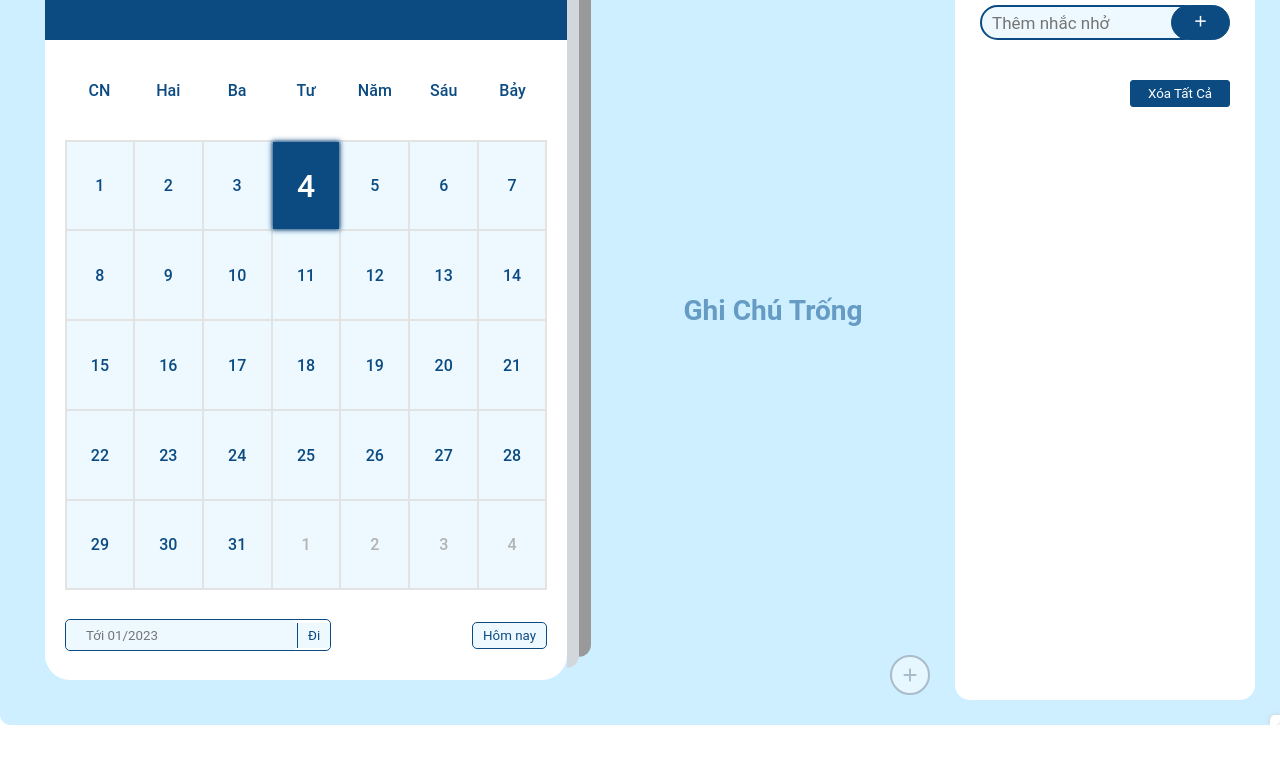
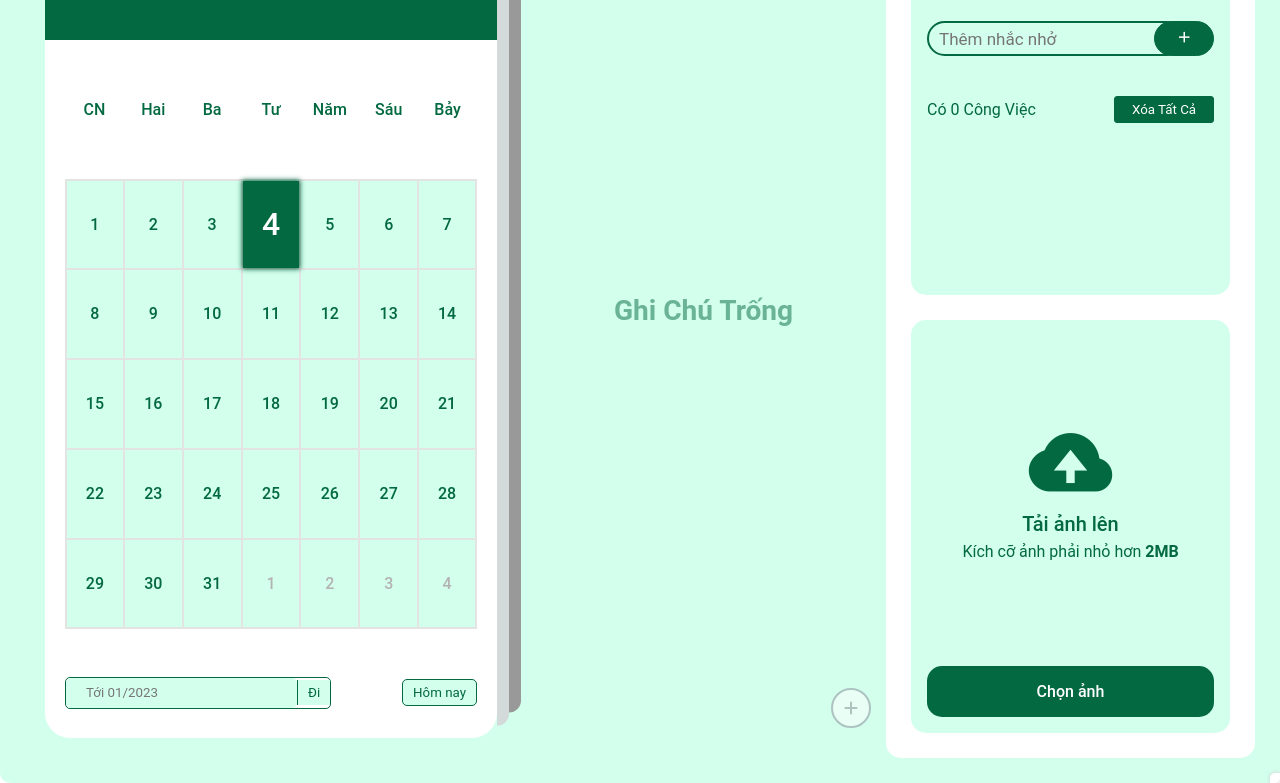
Before and after one commit to NgocLoan2569/KHKT2023, a plain HTML site: page index.html in a window 1280 px wide. Shown: the part 155-938 px from the top of the page. Before the commit the page ends 880 px from the top, so only its background shows below. Drawn offline with nearby package versions, Linux system fonts and the light colour scheme.

Commit message:
Add files via upload

```diff
--- a/index.html
+++ b/index.html
@@ -12,6 +12,7 @@
       crossorigin="anonymous"
       referrerpolicy="no-referrer"
     />
+    <link href='https://unpkg.com/boxicons@2.0.9/css/boxicons.min.css' rel='stylesheet'>
     <link rel="stylesheet" href="./style.css" />
     <link rel="stylesheet" href="https://unpkg.com/boxicons@2.1.2/css/boxicons.min.css" />
   </head>
@@ -77,11 +78,12 @@
             <button class="add-event-btn">Thêm ghi chú</button>
           </div>
         </div>
-      </div>
       <button class="add-event">
         <i class="fas fa-plus"></i>
       </button>
+    </div>
       <div class="wapper">
+        <div class="wap">
           <div class="heading"></div>
           <div class="heading"><h1>To Do List</h1></div>
           <div class="input-field">
@@ -94,6 +96,16 @@
             <button>Xóa Tất Cả</button>
           </div>
         </div>
+        <div class="wap1"></div>
+        <div class="wap">
+          <input type="file" id="file" accept="image/*" hidden>
+          <div class="img-area" data-img="">
+          <i class='bx bxs-cloud-upload icon'></i>
+          <h3>Tải ảnh lên</h3>
+          <p>Kích cỡ ảnh phải nhỏ hơn <span>2MB</span></p>
+          </div>
+          <button class="select-image">Chọn ảnh</button>
+	    </div>
     </div>
     <script src="script.js"></script>
   </body>
--- a/script.js
+++ b/script.js
@@ -528,3 +528,30 @@ function convertTime(time) {
   time = timeHour + ":" + timeMin + " " + timeFormat;
   return time;
 }
+const selectImage = document.querySelector('.select-image');
+const inputFile = document.querySelector('#file');
+const imgArea = document.querySelector('.img-area');
+
+selectImage.addEventListener('click', function () {
+	inputFile.click();
+})
+
+inputFile.addEventListener('change', function () {
+	const image = this.files[0]
+	if(image.size < 2000000) {
+		const reader = new FileReader();
+		reader.onload = ()=> {
+			const allImg = imgArea.querySelectorAll('img');
+			allImg.forEach(item=> item.remove());
+			const imgUrl = reader.result;
+			const img = document.createElement('img');
+			img.src = imgUrl;
+			imgArea.appendChild(img);
+			imgArea.classList.add('active');
+			imgArea.dataset.img = image.name;
+		}
+		reader.readAsDataURL(image);
+	} else {
+		alert("Kích cỡ ảnh lớn hơn 2MB");
+	}
+})
--- a/style.css
+++ b/style.css
@@ -1,7 +1,7 @@
 @import url("https://fonts.googleapis.com/css2?family=Poppins:wght@300;400;500;600;700&display=swap");
 :root {
-  --primary-clr: #0c4b82;
-  --primary-clr1: #032644;
+  --primary-clr: #036940;
+  --primary-clr1: #003b05;
 }
 * {
   margin: 0;
@@ -26,8 +26,8 @@
   box-sizing: border-box;
 }
 .wapper {
-  max-width: 300px;
-  min-height: 800px;
+  width: flex;
+  min-height: 400px;
   background-color: #fff;
   padding: 25px;
   width: 100%;
@@ -40,7 +40,7 @@
   text-align: center;
   padding: 15px;
   font-size: 0.8rem;
-  color:#0c4b82
+  color:var(--primary-clr);
 
 }
 .wapper .input-field {
@@ -54,8 +54,8 @@
   height: 100%;
   border-radius: 20px;
   outline: none;
-  border: 2px solid #0c4b82;
-  background-color: #edf9ff;
+  border: 2px solid var(--primary-clr);
+  background-color: #d3ffed;
   font-size: 17px;
   padding: 10px;
 }
@@ -64,9 +64,9 @@
   height: 100%;
   margin-left: -30px;
   outline: none;
-  border: 1px solid #0c4b82
+  border: 1px solid var(--primary-clr)
 ;
-  background-color: #0c4b82
+  background-color: var(--primary-clr)
 ;
   border-radius: 20px;
   color: white;
@@ -79,16 +79,16 @@
   transform: scale(1.1);
 }
 .wapper .todolist {
-  max-height: 570px;
+  max-height: 200px;
   overflow-y: auto;
-  color:#0c4b82
+  color:var(--primary-clr)
 }
 .todolist li {
   list-style: none;
   height: 45px;
   line-height: 45px;
   position: relative;
-  background-color: #edf9ff;
+  background-color: #d3ffed;
   margin-bottom: 8px;
   border-radius: 10px;
   padding: 0 15px;
@@ -97,7 +97,7 @@
 .todolist li span {
   position: absolute;
   right: -45px;
-  background-color: #0c4b82  ;
+  background-color: var(--primary-clr)  ;
   color: white;
   width: 40px;
   text-align: center;
@@ -109,20 +109,20 @@
   right: 0;
 }
 .wapper .footer {
+  padding-bottom: 5px;
   margin-top: 20px;
   display: flex;
   justify-content: space-between;
   align-items: center;
+  color: var(--primary-clr);
 }
 .footer button {
   width: 100px;
   padding: 5px 10px;
   margin-left: 5px;
   outline: none;
-  border: 1px solid #0c4b82
-;
-  background-color: #0c4b82
-;
+  border: 1px solid var(--primary-clr);
+  background-color: var(--primary-clr);
   border-radius: 3px;
   color: white;
   transition: all 0.2s ease;
@@ -142,17 +142,17 @@ body {
 }
 .container {
   position: relative;
-  width: 1400px;
+  width: 1800px;
   min-height: 800px;
   margin: 0 auto;
   padding: 25px;
   color: #fff;
   display: flex;
   border-radius: 10px;
-  background-color: #ceefff;
+  background-color: #d3ffed;
 }
 .left {
-  width: 60%;
+  min-width: 40%;
   padding: 20px;
 }
 .calendar {
@@ -163,7 +163,7 @@ body {
   flex-direction: column;
   flex-wrap: wrap;
   justify-content: space-between;
-  color: #0c4b82;
+  color: var(--primary-clr);
   border-radius: 25px;
   background-color: #fff;
 }
@@ -244,7 +244,7 @@ body {
   justify-content: center;
   cursor: pointer;
   color: var(--primary-clr);
-  background-color: #edf9ff;
+  background-color: #d3ffed;
   border: 1px solid #e3e3e3;
 }
 .calendar .days .day:nth-child(7n + 1) {
@@ -337,7 +337,7 @@ body {
   border-radius: 5px;
   padding: 0 20px;
   color: var(--primary-clr);
-  background-color: #edf9ff;
+  background-color: #d3ffed;
   border-radius: 5px;
 
 }
@@ -348,7 +348,7 @@ body {
   background-color: transparent;
   cursor: pointer;
   color: var(--primary-clr);
-  background-color: #edf9ff;
+  background-color: #d3ffed;
 }
 .calendar .goto-today button:hover {
   color: #fff;
@@ -363,11 +363,11 @@ body {
   border-left: 1px solid var(--primary-clr);
   border-radius: 0;
   color: var(--primary-clr);
-  background-color: #edf9ff;
+  background-color: #d3ffed;
 }
 .container .right {
   position: relative;
-  width: 40%;
+  min-width: 30%;
   min-height: 100%;
   padding: 20px 0;
 }
@@ -389,12 +389,12 @@ body {
 .right .today-date .event-day {
   font-size: 2rem;
   font-weight: 500;
-  color: #0c4b82;
+  color: var(--primary-clr);
 }
 .right .today-date .event-date {
   font-size: 1rem;
   font-weight: 400;
-  color: #0c4b82;
+  color: var(--primary-clr);
 }
 .events {
   width: 100%;
@@ -471,7 +471,7 @@ body {
 .add-event {
   position: absolute;
   bottom: 30px;
-  right: 350px;
+  right: 15px;
   width: 40px;
   height: 40px;
   display: flex;
@@ -500,7 +500,7 @@ body {
   font-size: 1.5rem;
   font-weight: 500;
   opacity: 50%;
-  color: rgb(0, 76, 139);
+  color: var(--primary-clr);
 }
 .add-event-wrapper {
   position: absolute;
@@ -660,22 +660,92 @@ body {
   }
 }
 
-.credits {
-  position: absolute;
-  bottom: 0;
-  left: 0;
-  right: 0;
-  text-align: center;
-  padding: 10px;
-  font-size: 12px;
-  color: #fff;
-  background-color: #b38add;
+.wap1{
+  background-color: #fff;
+  height: 25px;
 }
-.credits a {
-  color: #fff;
-  text-decoration: none;
-  font-weight: 600;
+
+.wap {
+  background-color: #d3ffed;
+  padding: 1rem;
+  min-height: 400px;
+  border-radius: 15px;
+
 }
-.credits a:hover {
-  text-decoration: underline;
+
+.img-area {
+	position: relative;
+	width: 100%;
+	max-height: 450px;
+  min-height: 300px;
+	margin-bottom: 30px;
+	border-radius: 15px;
+	overflow: hidden;
+	display: flex;
+	justify-content: center;
+	align-items: center;
+	flex-direction: column;
+  color: var(--primary-clr);
 }
+.img-area .icon {
+	font-size: 100px;
+}
+.img-area h3 {
+	font-size: 20px;
+	font-weight: 500;
+	margin-bottom: 6px;
+}
+.img-area p {
+	color: var(--primary-clr);
+}
+.img-area p span {
+	font-weight: 600;
+}
+.img-area img {
+	position: absolute;
+	top: 0;
+	left: 0;
+	width: 100%;
+	height: 100%;
+	object-fit: cover;
+	object-position: center;
+	z-index: 100;
+}
+.img-area::before {
+	content: attr(data-img);
+	position: absolute;
+	top: 0;
+	left: 0;
+	width: 100%;
+	height: 100%;
+	background: rgba(0, 0, 0, .5);
+	color: #fff;
+	font-weight: 500;
+	text-align: center;
+	display: flex;
+	justify-content: center;
+	align-items: center;
+	pointer-events: none;
+	opacity: 0;
+	transition: all .3s ease;
+	z-index: 200;
+}
+.img-area.active:hover::before {
+	opacity: 1;
+}
+.select-image {
+	display: block;
+  width: 100%;
+	padding: 16px 16px;
+	border-radius: 15px;
+	background: var(--primary-clr);
+	color: #fff;
+	font-weight: 500;
+	font-size: 16px;
+	border: none;
+	cursor: pointer;
+	transition: all .3s ease;
+}
+.select-image:hover {
+	background: var(--primary-clr1);
+}
```
Lines whose indentation alone changed are shown as unchanged.
